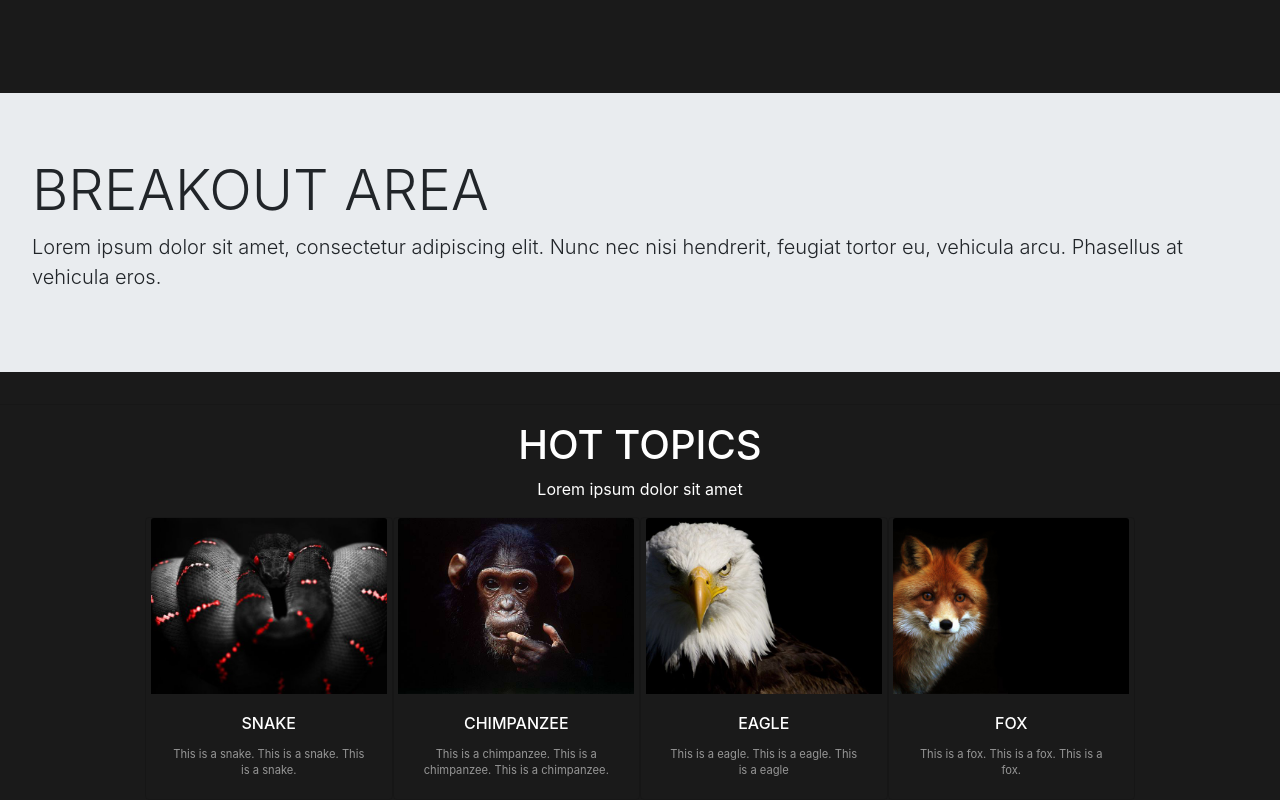
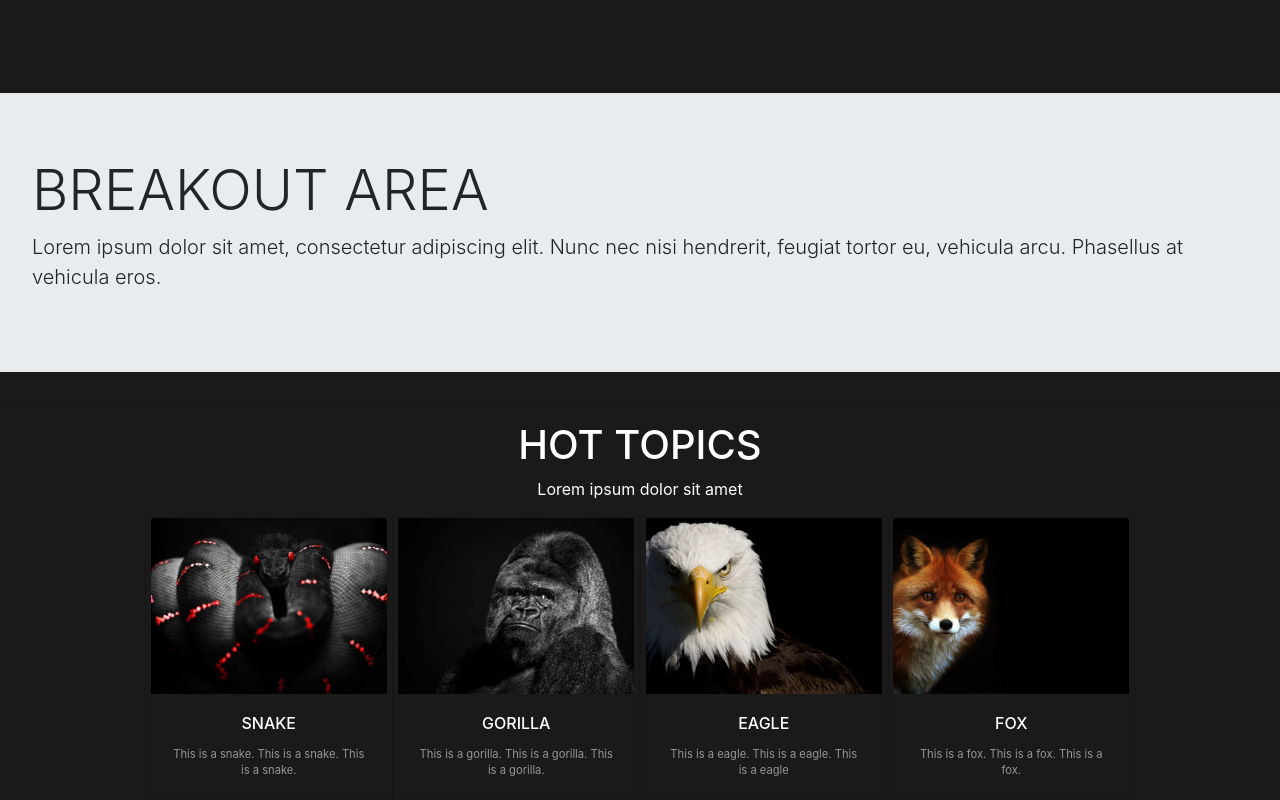
Before and after one commit to wzlee1/amiculum, a plain HTML site: page index.html in a window 1280 px wide. Shown: the part 2185-2985 px from the top of the page. Drawn offline with nearby package versions, Linux system fonts and the light colour scheme.

Commit message:
added gorilla image

```diff
--- a/index.html
+++ b/index.html
@@ -158,10 +158,10 @@
 			  </div>
 			</div>
 			<div class="card col-6 col-sm-6 col-md-3 col-lg-3 col-xl-3">
-			  <img class="card-img-top" src="img/chimp.jpg" alt="chimpanzee">
+			  <img class="card-img-top" src="img/gorilla.jpg" alt="gorilla">
 			  <div class="card-body">
-			    <h6 class="card-title">CHIMPANZEE</h6>
-			    <p class="card-text">This is a chimpanzee. This is a chimpanzee. This is a chimpanzee.</p>
+			    <h6 class="card-title">GORILLA</h6>
+			    <p class="card-text">This is a gorilla. This is a gorilla. This is a gorilla.</p>
 			  </div>
 			</div>
 			<div class="card col-6 col-sm-6 col-md-3 col-lg-3 col-xl-3">
```
Also changed, not shown: img/gorilla.jpg (added).
